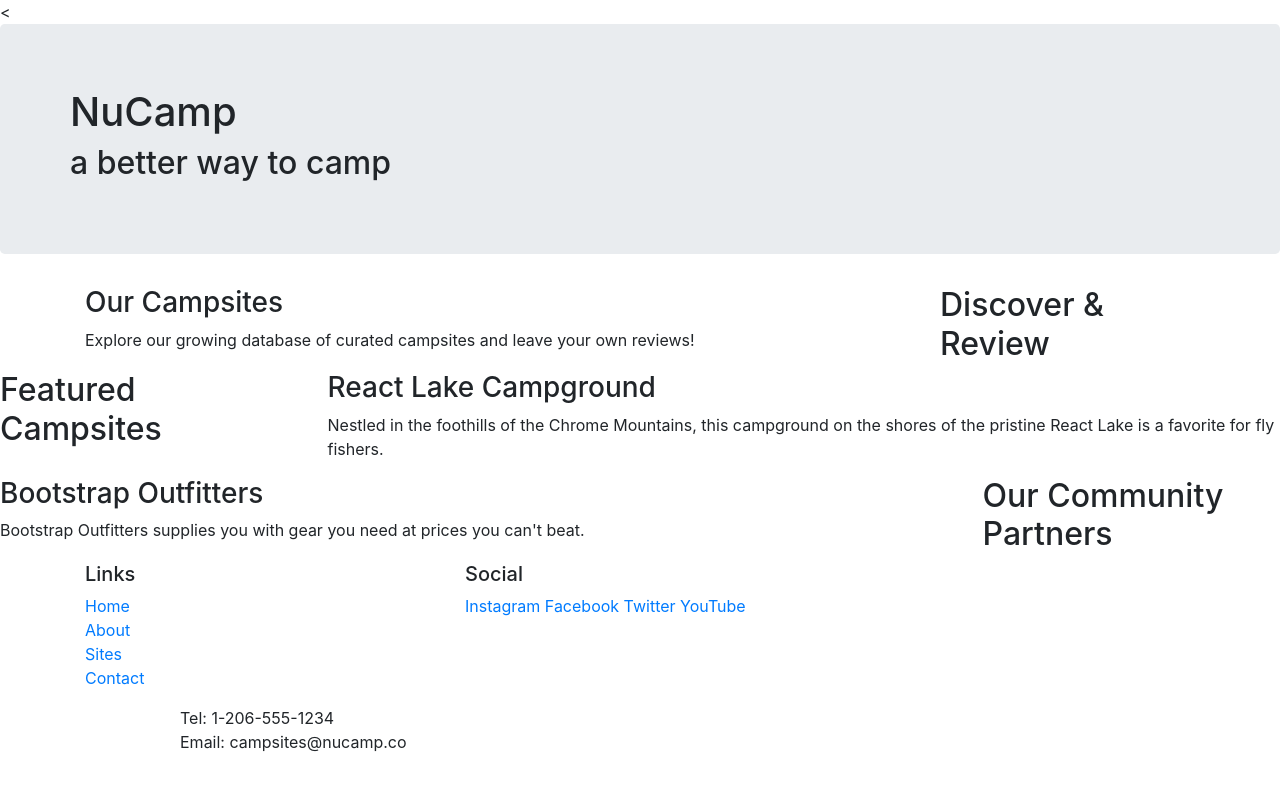
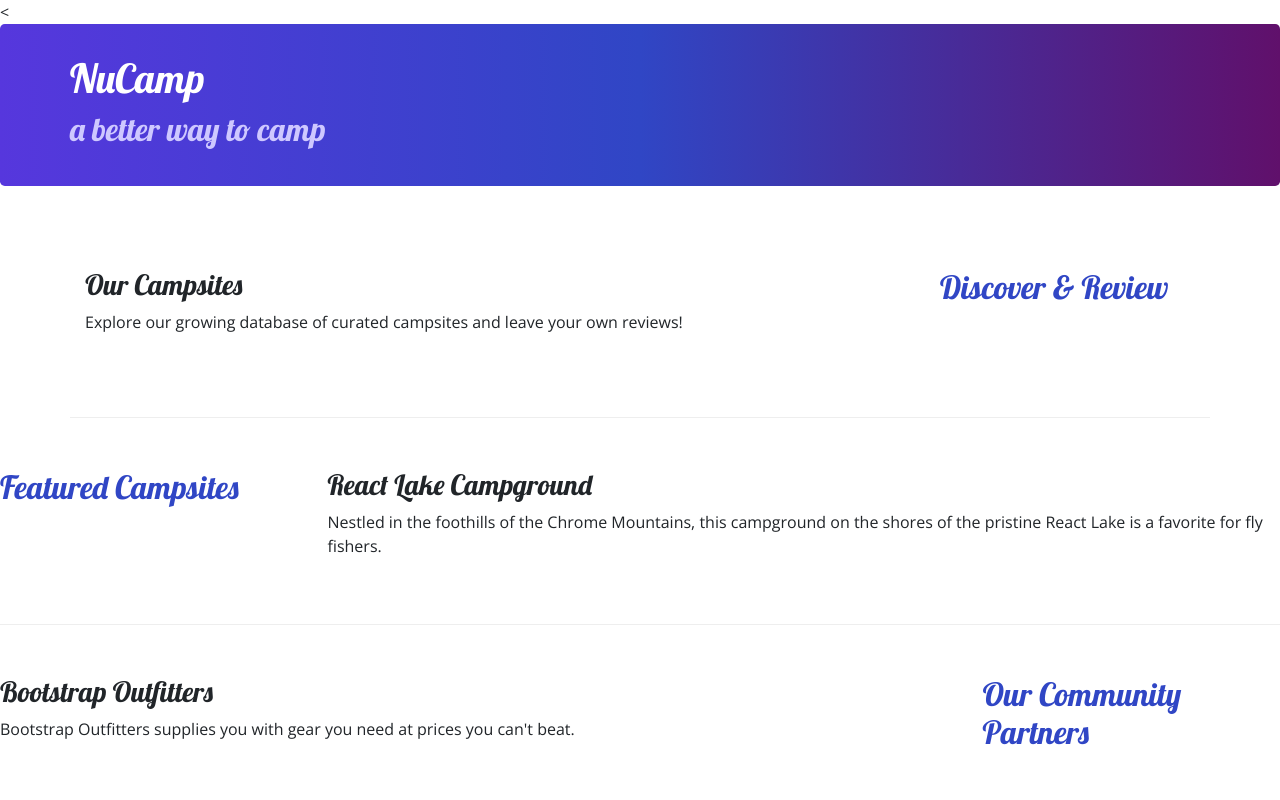
Before and after one commit to laylar/nucamp-bootstrap, a website: page index.html in a window 1280 px wide. Shown: the top 800 px of the page. Drawn offline with nearby package versions, Linux system fonts and the light colour scheme.

Commit message:
added css class row-content to index.html and created new styles.css file

```diff
--- /dev/null
+++ b/css/styles.css
@@ -0,0 +1,32 @@
+body {
+    font-family: "Open Sans", sans-serif;
+}
+
+h1, h2, h3 {
+    font-family: "Lobster", cursive;
+}
+
+h2 {
+    color: #3046C5;
+}
+
+header h2 {
+    color: #CEC8FF;
+}
+
+footer {
+    background-image: linear-gradient(#CEC8FF, white);
+    padding: 20px 0;
+}
+
+.jumbotron {
+    padding: 30px;
+    background-image: linear-gradient(to right, #5637DD, #3046C5, #60106B);
+    color: white;
+}
+
+.row-content {
+    padding: 50px 0;
+    border-bottom: 1px ridge;
+    min-height: 200px;
+}
--- a/index.html
+++ b/index.html
@@ -8,7 +8,9 @@
 
     <!-- Bootstrap CSS -->
     <link rel="stylesheet" href="node_modules/bootstrap/dist/css/bootstrap.min.css" />
-
+    <!-- Additional CSS must be placed after Bootstrap CSS -->
+    <link rel="stylesheet" href="https://fonts.googleapis.com/css?family=Lobster|Open+Sans" />
+    <link rel="stylesheet" href="css/styles.css" />
     <title>NuCamp: A Better Way To Camp</title>
 </head>
 
@@ -26,7 +28,7 @@
     </header>
 
     <div class="container">
-        <div class="row">
+        <div class="row row-content">
             <div class="col-sm-4 order-sm-last col-md-3">
                 <h2>Discover & Review</h2>
             </div>
@@ -37,7 +39,7 @@
         </div>
     </div>
 
-    <div class="row">
+    <div class="row row-content">
         <div class="col-sm-4 col-md-3">
             <h2>Featured Campsites</h2>
         </div>
@@ -47,7 +49,7 @@
         </div>
     </div>
 
-    <div class="row">
+    <div class="row row-content">
         <div class="col-sm-4 order-sm-last col-md-3">
             <h2>Our Community Partners</h2>
         </div>
```
